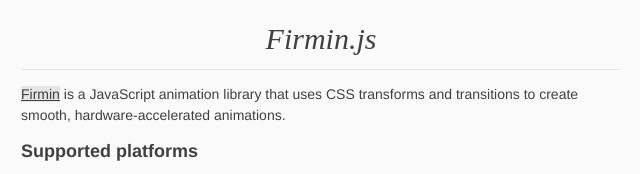
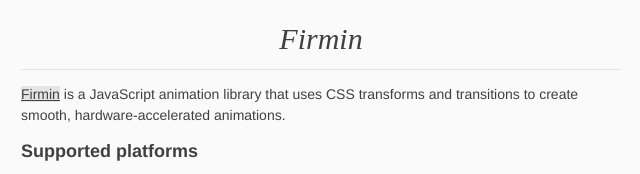
Before and after one commit to beastaugh/firmin, a plain HTML site: page index.html in a window 1280 px wide. Shown: the top 174 px of the page, 319-959 px from the left. Drawn offline with Linux system fonts and the light colour scheme.

Commit message:
Remove .js suffixes from the project name.

```diff
--- a/index.html
+++ b/index.html
@@ -1,7 +1,7 @@
 <!DOCTYPE html>
 <html><head>
     <meta http-equiv="Content-Type" content="text/html; charset=utf-8">
-    <title>Firmin.js &mdash; a JavaScript animation library using CSS transforms and transitions</title>
+    <title>Firmin &mdash; a JavaScript animation library using CSS transforms and transitions</title>
 
     <style type="text/css">
         body {
@@ -115,7 +115,7 @@
     </style>
 </head><body><div id="wrapper">
 
-    <h1>Firmin.js</h1>
+    <h1>Firmin</h1>
 
 
     <div id="introduction">
```
Also changed, not shown: test/animate.html (+1 -1 lines), test/benchmarks.html (+1 -1 lines), test/parser.html (+1 -1 lines), README.md.
